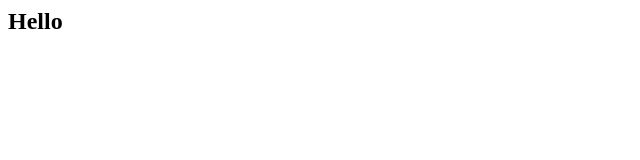
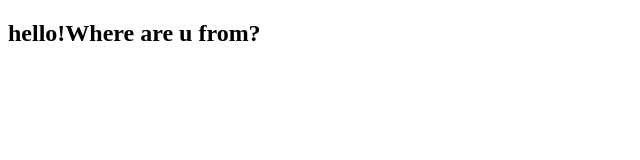
Before and after one commit to TolaCoder99/Demo-Test, a plain HTML site: page index.html in a window 1280 px wide. Shown: the whole page, without its empty margins (0-640 px from the left). Drawn offline with Linux system fonts and the light colour scheme.

Commit message:
Update Html

```diff
--- a/index.html
+++ b/index.html
@@ -1,5 +1,11 @@
-<html>
-  <body>
-    <h2>Hello</h2>
-  </body>
+<!DOCTYPE html>
+<html lang="en">
+<head>
+    <meta charset="UTF-8">
+    <meta name="viewport" content="width=device-width, initial-scale=1.0">
+    <title>Hello</title>
+</head>
+<body>
+    <h2>hello!Where are u from?</h2>
+</body>
 </html>
```
